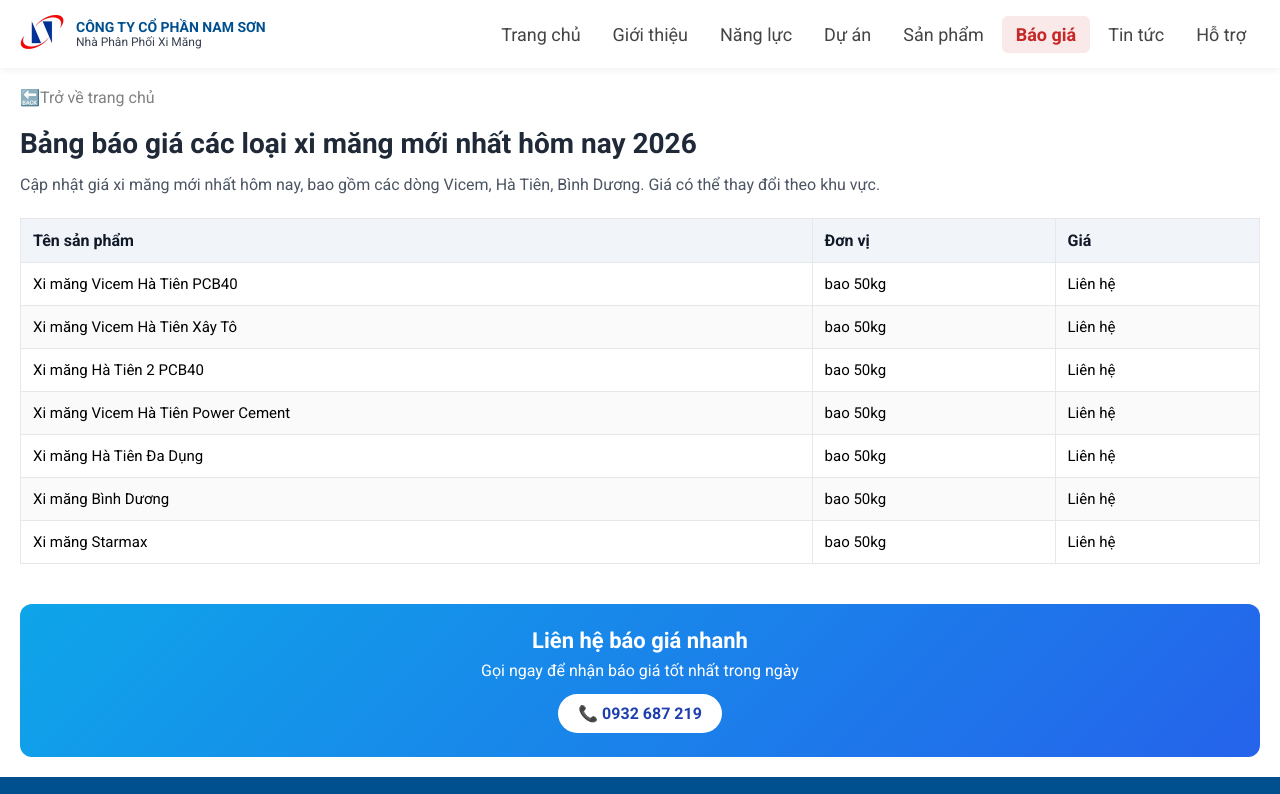
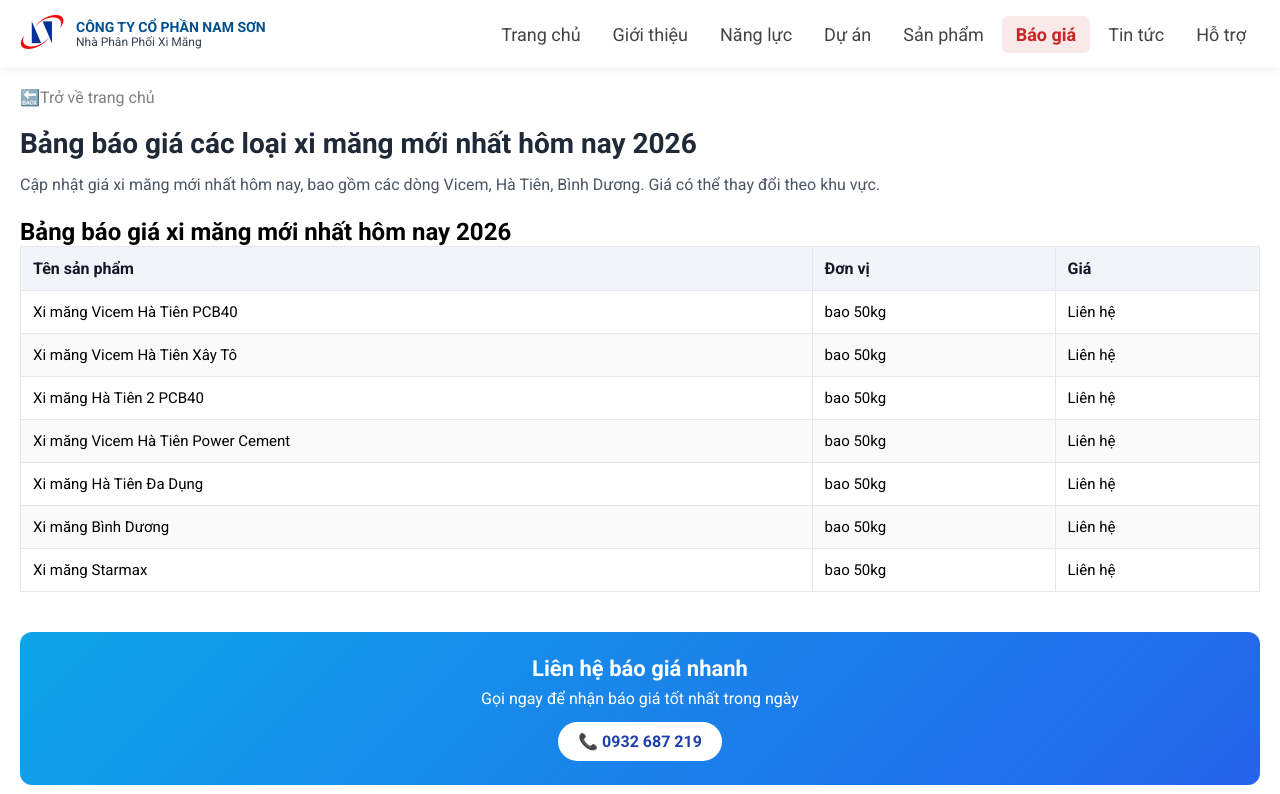
Before and after one commit to itwebfoxpro/ximangnamson-fe, a Next.js app: page /bao-gia in a window 1280 px wide. Shown: the top 794 px of the page. Built offline with nearby package versions, Linux system fonts and the light colour scheme.

Commit message:
Update homepage cement price table

```diff
--- a/src/components/Price/PriceTable.tsx
+++ b/src/components/Price/PriceTable.tsx
@@ -5,6 +5,10 @@
 export default function PriceTable() {
   return (
     <section className={styles.priceTable}>
+      <div className={styles.priceHeading}>
+        <h2>Bảng báo giá xi măng mới nhất hôm nay 2026</h2>
+      </div>
+
       <table>
         <thead>
           <tr>
@@ -17,15 +21,12 @@
           {products.map((p) => (
             <tr key={p.slug}>
               <td>
-                <Link
-                  href={`/bao-gia/${p.slug}`}
-                  className={styles.productLink}
-                >
+                <Link href={`/bao-gia/${p.slug}`} className={styles.productLink}>
                   {p.name}
                 </Link>
               </td>
               <td>{p.unit}</td>
-              <td>{p.price.toLocaleString()}</td>
+              <td>{p.price}</td>
             </tr>
           ))}
         </tbody>
```
